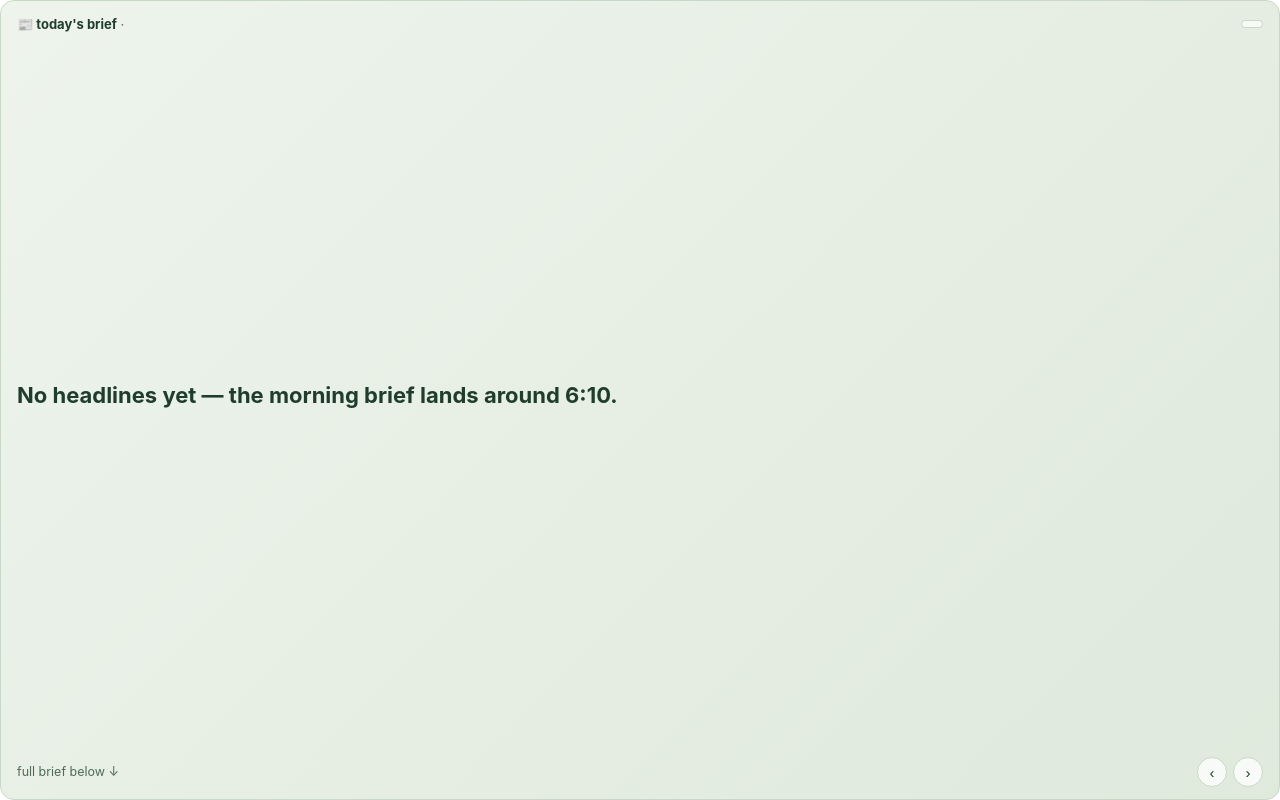
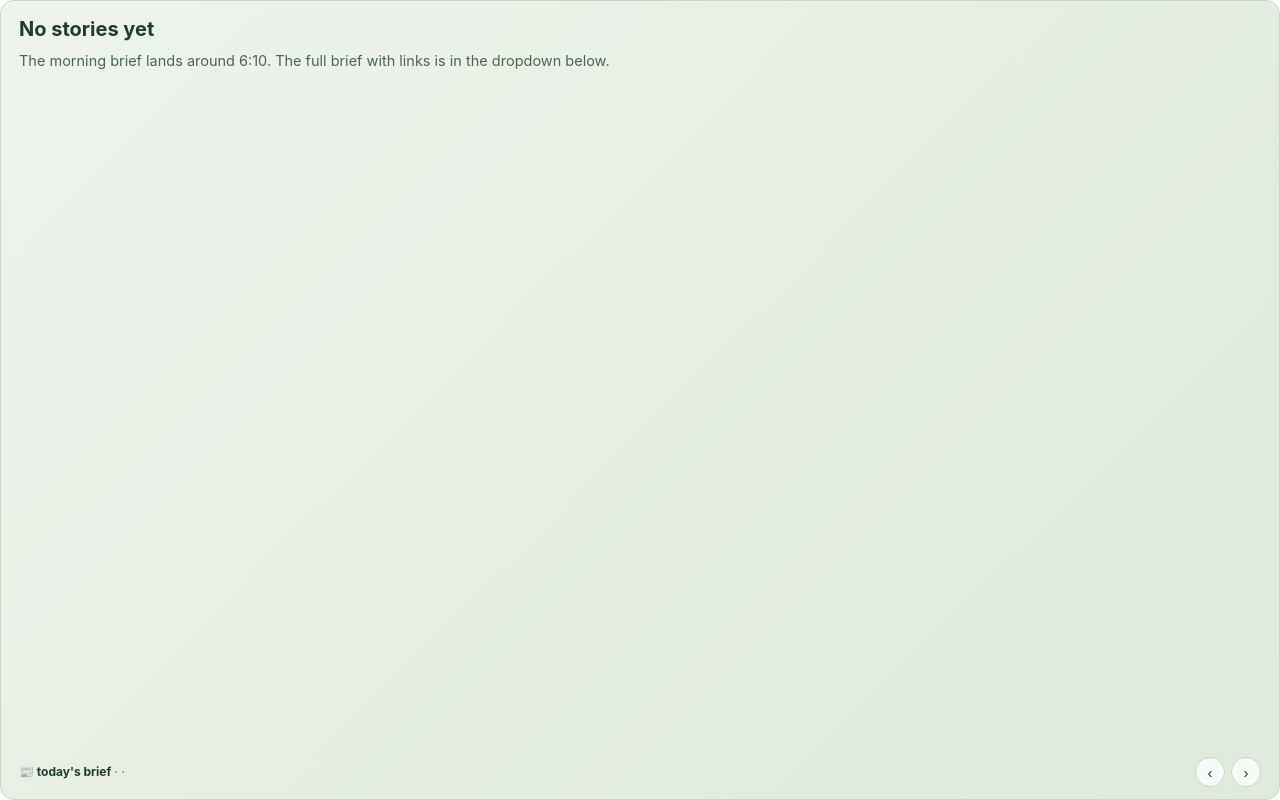
Before and after one commit to loubojoseph/News-ticker, a plain HTML site: page index.html in a window 1280 px wide. Drawn offline with Linux system fonts and the light colour scheme.

Commit message:
Add files via upload

```diff
--- a/index.html
+++ b/index.html
@@ -5,73 +5,86 @@
 <meta name="viewport" content="width=device-width, initial-scale=1">
 <title>today's brief</title>
 <style>
-:root{--ink:#1f3d2b;--soft:#4f6b57;--line:#c9d8c6;--accent:#8a6a4a}
+:root{--ink:#1f3d2b;--soft:#4a6553;--line:#c9d8c6;--accent:#8a6a4a}
 *{box-sizing:border-box;min-width:0}
 html,body{margin:0;height:100%;background:transparent}
-body{font:15px/1.45 ui-sans-serif,-apple-system,"Segoe UI",Roboto,Helvetica,Arial,sans-serif;color:var(--ink);overflow:hidden}
-.card{height:100%;min-height:150px;display:flex;flex-direction:column;gap:8px;padding:14px 16px 12px;border-radius:14px;background:linear-gradient(135deg,#eef4ec 0%,#dfe9dc 100%);border:1px solid var(--line);position:relative;overflow:hidden}
-.top{display:flex;align-items:center;justify-content:space-between;gap:8px;font-size:13px;color:var(--soft)}
-.top b{color:var(--ink);font-weight:650}
-.chip{white-space:nowrap;padding:3px 10px;border-radius:999px;background:#f7faf6;border:1px solid var(--line);font-size:12.5px;color:var(--ink)}
-.slide{flex:1;display:flex;align-items:center;transition:opacity .35s ease,transform .35s ease}
+body{font:15px/1.5 ui-sans-serif,-apple-system,"Segoe UI",Roboto,Helvetica,Arial,sans-serif;color:var(--ink);overflow:hidden}
+.card{height:100%;min-height:200px;display:flex;flex-direction:column;gap:8px;padding:16px 18px 12px;border-radius:14px;background:linear-gradient(135deg,#eef4ec 0%,#dfe9dc 100%);border:1px solid var(--line);position:relative;overflow:hidden}
+.slide{flex:1;display:flex;flex-direction:column;gap:8px;transition:opacity .35s ease,transform .35s ease;overflow:hidden}
 .slide.out{opacity:0;transform:translateY(6px)}
-.h{font-size:clamp(17px,3vw,22px);line-height:1.25;font-weight:700;text-wrap:balance;margin:0}
-.bottom{display:flex;align-items:center;gap:10px;font-size:12.5px;color:var(--soft)}
+.h{font-size:clamp(17px,2.6vw,20px);line-height:1.25;font-weight:750;text-wrap:balance;margin:0}
+.s{margin:0;color:var(--soft);font-size:14.5px;line-height:1.55;display:-webkit-box;-webkit-line-clamp:6;-webkit-box-orient:vertical;overflow:hidden}
+.bottom{display:flex;align-items:center;gap:10px;font-size:12px;color:var(--soft)}
+.meta{white-space:nowrap}
+.meta b{color:var(--ink);font-weight:650}
 .dots{flex:1;display:flex;flex-wrap:wrap;gap:5px;justify-content:center}
 .dot{width:7px;height:7px;border-radius:50%;background:var(--line);border:0;padding:0;cursor:pointer}
 .dot.on{background:var(--ink)}
 .nav{display:flex;gap:6px}
 .nav button{width:30px;height:30px;border-radius:50%;border:1px solid var(--line);background:#f7faf6;color:var(--ink);cursor:pointer;font-size:15px;line-height:1}
 .nav button:focus-visible,.dot:focus-visible{outline:2px solid var(--accent);outline-offset:2px}
-.bar{position:absolute;left:0;bottom:0;height:3px;width:0;background:var(--ink);opacity:.55}
-.bar.run{animation:fill var(--t,10s) linear forwards}
+.bar{position:absolute;left:0;bottom:0;height:3px;width:0;background:var(--ink);opacity:.5}
+.bar.run{animation:fill var(--t,20s) linear forwards}
 .paused .bar.run{animation-play-state:paused}
 @keyframes fill{to{width:100%}}
 @media (prefers-reduced-motion:reduce){.slide{transition:none}.bar{display:none}}
-@media (max-width:380px){.dots{display:none}}
+@media (max-width:420px){.dots{display:none}.s{-webkit-line-clamp:5}}
 </style>
 </head>
 <body>
 <div class="card" id="card">
-  <div class="top"><span><b>📰 today's brief</b> · <span id="date"></span></span><span class="chip" id="chip"></span></div>
-  <div class="slide" id="slide"><p class="h" id="h"></p></div>
+  <div class="slide" id="slide">
+    <p class="h" id="h"></p>
+    <p class="s" id="s"></p>
+  </div>
   <div class="bottom">
-    <span>full brief below ↓</span>
+    <span class="meta"><b>📰 today's brief</b> · <span id="date"></span> · <span id="count"></span></span>
     <div class="dots" id="dots"></div>
-    <div class="nav"><button id="prev" aria-label="Previous headline">‹</button><button id="next" aria-label="Next headline">›</button></div>
+    <div class="nav"><button id="prev" aria-label="Previous story">‹</button><button id="next" aria-label="Next story">›</button></div>
   </div>
   <div class="bar" id="bar"></div>
 </div>
 <script>
 {
-  // Headlines arrive in the address: #d=<base64url of JSON {"d":"Mon 23 Nov","s":10,"i":[["w","headline"],…]}>
-  // Category codes: w = world, u = uk & you, e = engineering, f = football
-  const CATS = {w:"🌍 world", u:"🇬🇧 uk & you", e:"🧪 engineering", f:"⚽ football"};
-  function decode(s) {
+  // Stories arrive in the address:
+  //   #z=<base64url of raw-deflate(JSON)>   (compressed, preferred)
+  //   #d=<base64url of JSON>                (plain)
+  // JSON: {"d":"Mon 23 Nov","s":20,"i":[["code","headline","summary"],…]}
+  // The first field of each story (a section code) is not shown.
+  const $ = id => document.getElementById(id);
+  function bytesOf(s) {
     s = s.replace(/-/g, "+").replace(/_/g, "/");
     while (s.length % 4) s += "=";
-    const bin = atob(s), bytes = new Uint8Array(bin.length);
-    for (let k = 0; k < bin.length; k++) bytes[k] = bin.charCodeAt(k);
-    return JSON.parse(new TextDecoder().decode(bytes));
+    const bin = atob(s), out = new Uint8Array(bin.length);
+    for (let k = 0; k < bin.length; k++) out[k] = bin.charCodeAt(k);
+    return out;
   }
-  let data = {d:"", s:10, i:[]};
-  try { const m = location.hash.match(/d=([A-Za-z0-9_\-]+)/); if (m) data = decode(m[1]); } catch (e) {}
+  async function load() {
+    const h = location.hash;
+    let m = h.match(/z=([A-Za-z0-9_\-]+)/);
+    if (m && "DecompressionStream" in window) {
+      const stream = new Blob([bytesOf(m[1])]).stream().pipeThrough(new DecompressionStream("deflate-raw"));
+      return JSON.parse(await new Response(stream).text());
+    }
+    m = h.match(/d=([A-Za-z0-9_\-]+)/);
+    if (m) return JSON.parse(new TextDecoder().decode(bytesOf(m[1])));
+    return {d:"", s:20, i:[]};
+  }
+  function run(data) {
     const items = Array.isArray(data.i) ? data.i : [];
-  const secs = Math.max(4, Number(data.s) || 10);
-  const $ = id => document.getElementById(id);
+    const secs = Math.max(5, Number(data.s) || 20);
     const card = $("card"), slide = $("slide"), bar = $("bar"), dots = $("dots");
     const still = window.matchMedia && matchMedia("(prefers-reduced-motion: reduce)").matches;
     card.style.setProperty("--t", secs + "s");
     $("date").textContent = data.d || "";
     let i = 0, timer = null, paused = false;
-
-  dots.innerHTML = items.map((_, k) => `<button class="dot" aria-label="Headline ${k + 1}" data-k="${k}"></button>`).join("");
-
+    dots.innerHTML = items.map((_, k) => `<button class="dot" aria-label="Story ${k + 1}" data-k="${k}"></button>`).join("");
     function paint() {
       const it = items[i];
-    if (!it) { $("h").textContent = "No headlines yet — the morning brief lands around 6:10."; $("chip").textContent = ""; return; }
+      if (!it) { $("h").textContent = "No stories yet"; $("s").textContent = "The morning brief lands around 6:10. The full brief with links is in the dropdown below.";  $("count").textContent = ""; return; }
       $("h").textContent = it[1] || "";
-    $("chip").textContent = CATS[it[0]] || "";
+      $("s").textContent = it[2] || "";
+      $("count").textContent = `${i + 1}/${items.length}`;
       [...dots.children].forEach((d, k) => d.classList.toggle("on", k === i));
       bar.classList.remove("run"); void bar.offsetWidth; if (!paused) bar.classList.add("run");
     }
@@ -84,7 +97,6 @@ body{font:15px/1.45 ui-sans-serif,-apple-system,"Segoe UI",Roboto,Helvetica,Aria
     }
     function start() { clearInterval(timer); if (items.length > 1) timer = setInterval(() => { if (!paused) show(i + 1); }, secs * 1000); }
     function restart(n) { show(n); start(); }
-
     $("next").addEventListener("click", () => restart(i + 1));
     $("prev").addEventListener("click", () => restart(i - 1));
     dots.addEventListener("click", e => { const k = e.target.dataset && e.target.dataset.k; if (k !== undefined) restart(Number(k)); });
@@ -94,9 +106,10 @@ body{font:15px/1.45 ui-sans-serif,-apple-system,"Segoe UI",Roboto,Helvetica,Aria
     let x0 = null;
     card.addEventListener("touchstart", e => { x0 = e.touches[0].clientX; }, {passive: true});
     card.addEventListener("touchend", e => { if (x0 === null) return; const dx = e.changedTouches[0].clientX - x0; if (Math.abs(dx) > 40) restart(dx < 0 ? i + 1 : i - 1); x0 = null; });
+    paint(); start();
+  }
   window.addEventListener("hashchange", () => location.reload());
-
-  paint(); start();
+  load().then(run).catch(() => run({d:"", s:20, i:[]}));
 }
 </script>
 </body>
```
Lines whose indentation alone changed are shown as unchanged.
